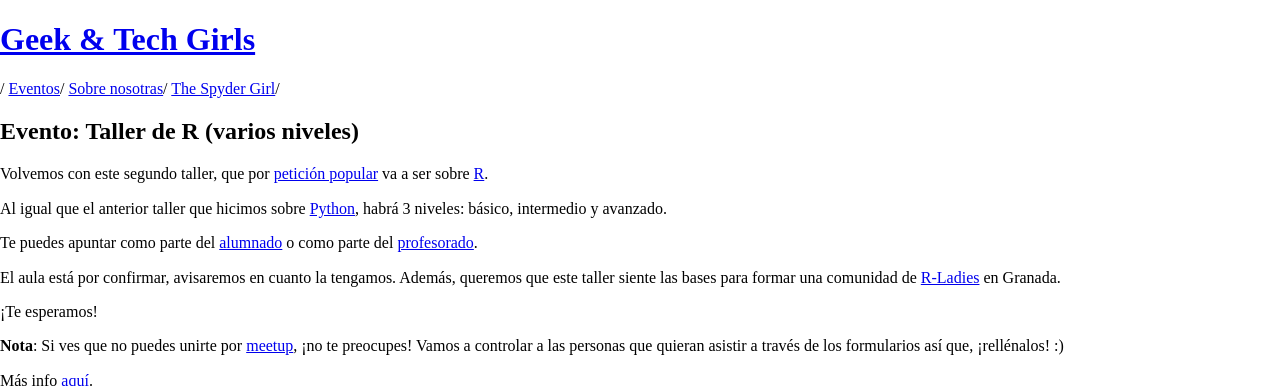
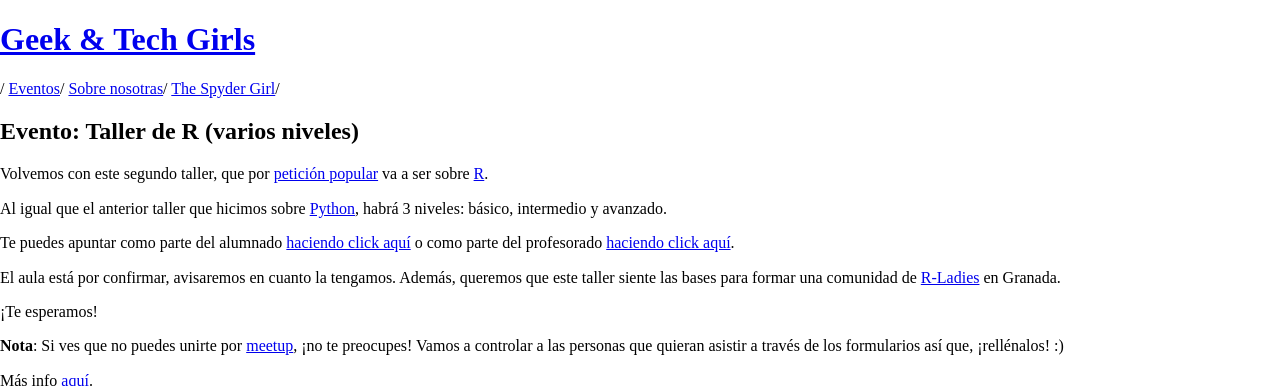
Before and after one commit to YesWeTech/yeswetech.github.io, a Jekyll site: the page built from _posts/2017-04-19-Geek-&-Tech-Girls:-Taller-de-R-(varios-niveles).markdown, in a window 1280 px wide, cut to the strip 0-386 px from the top of the page. Built offline with Jekyll 4.4.1, drawn with Linux system fonts in a browser that asks for light colours; nearby versions of some CDN libraries; our own code applies the rules of GitHub Pages for plain Markdown files; library files that are not in the unit come from our copies; comment, search, counter and statistics services are not loaded.

Commit message:
Improving the registration links

```diff
--- a/_posts/2017-04-19-Geek-&-Tech-Girls:-Taller-de-R-(varios-niveles).markdown
+++ b/_posts/2017-04-19-Geek-&-Tech-Girls:-Taller-de-R-(varios-niveles).markdown
@@ -15,7 +15,7 @@ Volvemos con este segundo taller, que por [petición popular](https://twitter.co
 
 Al igual que el anterior taller que hicimos sobre [Python](https://geekandtechgirls.github.io/#/blog/2017/02/19/Women-in-Django), habrá 3 niveles: básico, intermedio y avanzado.
 
-Te puedes apuntar como parte del [alumnado](https://goo.gl/DtbwvW) o como parte del [profesorado](https://goo.gl/g2ihgj).
+Te puedes apuntar como parte del alumnado [haciendo click aquí](https://goo.gl/DtbwvW) o como parte del profesorado [haciendo click aquí](https://goo.gl/g2ihgj).
 
 El aula está por confirmar, avisaremos en cuanto la tengamos.
 Además, queremos que este taller siente las bases para formar una comunidad de [R-Ladies](https://twitter.com/RLadiesGlobal) en Granada.
```
